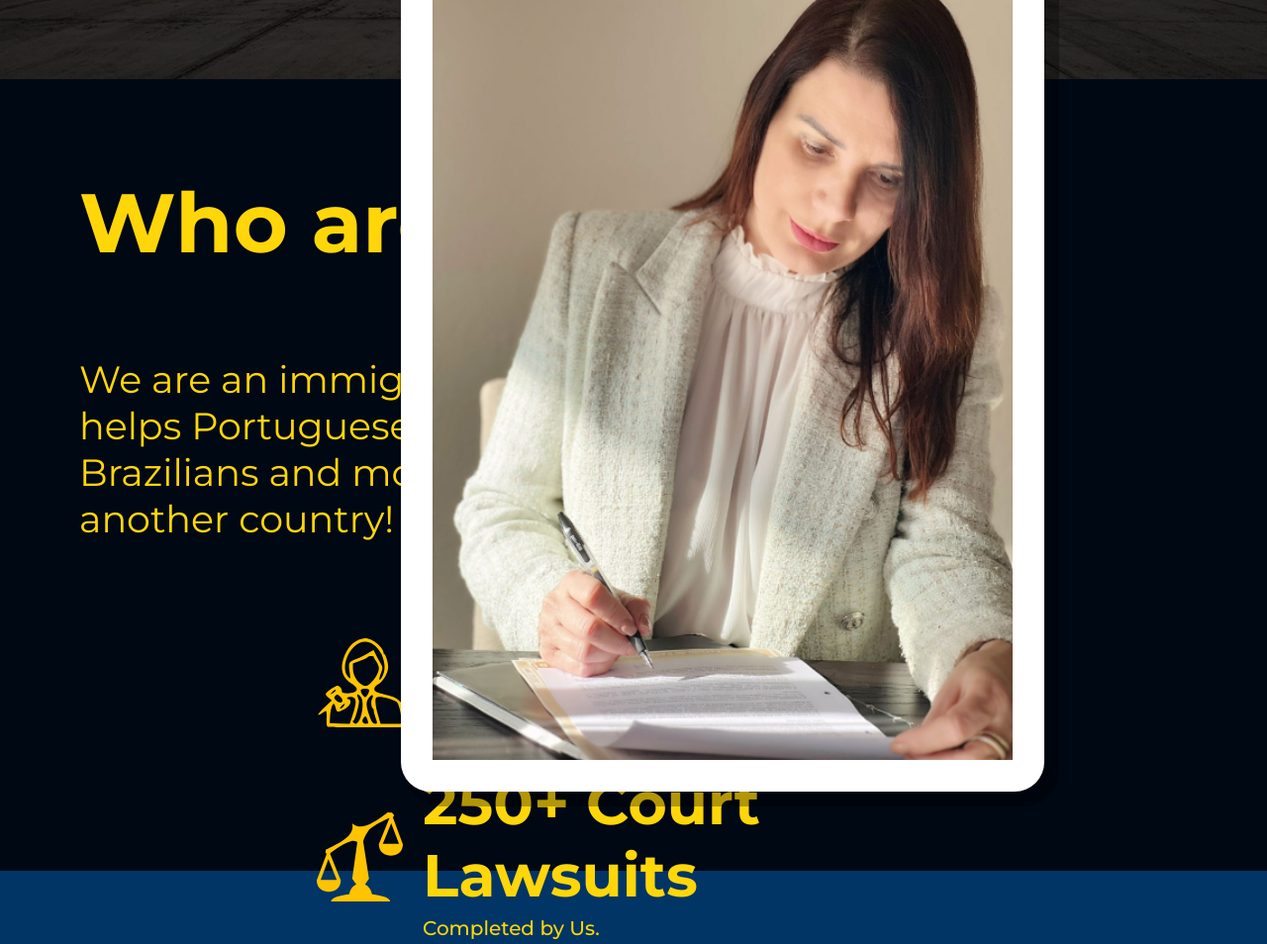
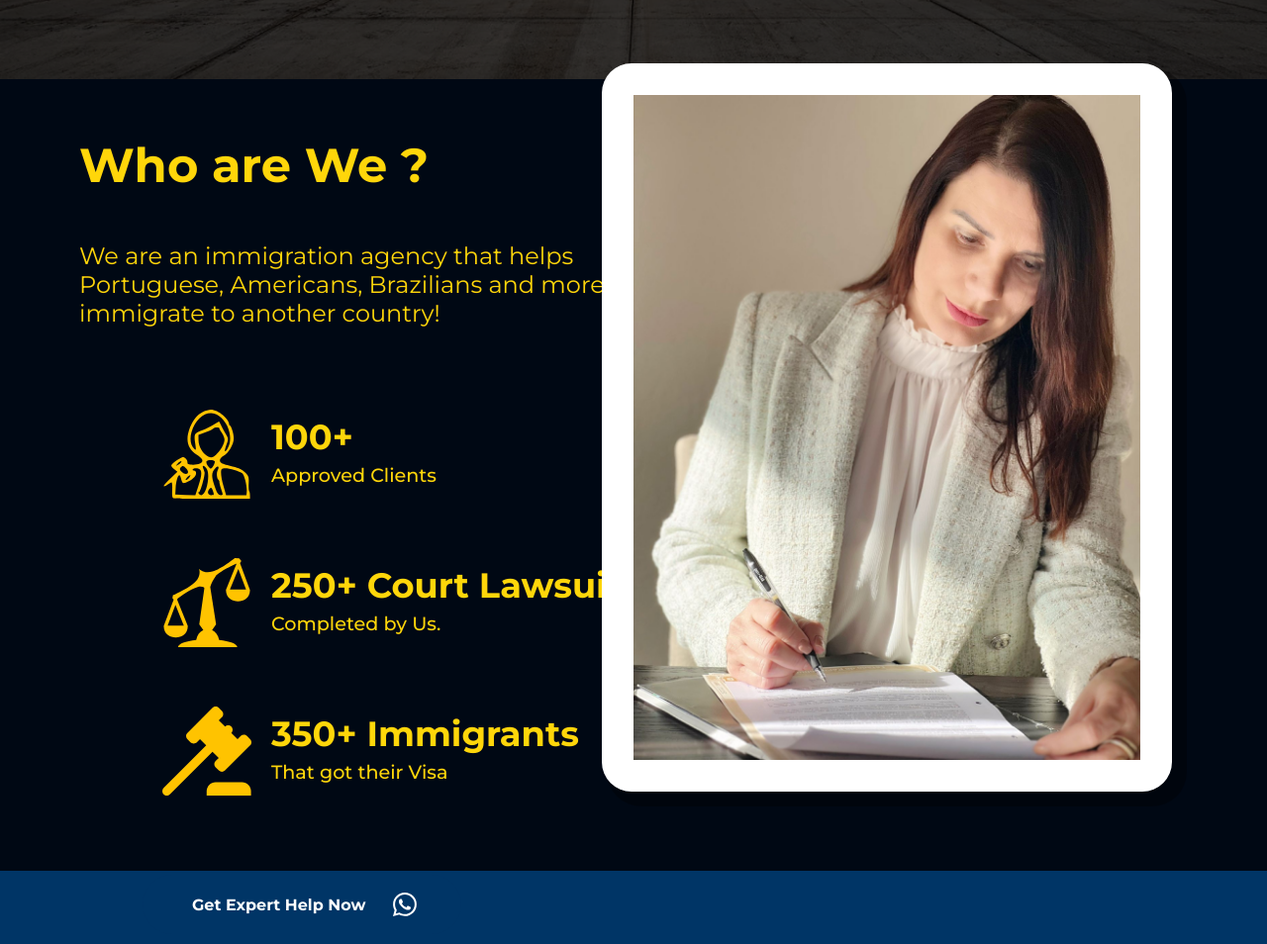
Before and after one commit to phjc/Global-Gateway-Law-branch1, a plain HTML site: page index.html in a window 1280 px wide. Shown: the part 720-1674 px from the top of the page at 99% size. Drawn offline with Linux system fonts and the light colour scheme.

Commit message:
Update styles.css with fixed about me page

```diff
--- a/styles.css
+++ b/styles.css
@@ -63,11 +63,11 @@ body, html {
     width: 1034px;
 }
 .container h1 {
-    font-size: 72px; /* Tamanho da fonte do texto principal */
+    font-size: 4rem; /* Tamanho da fonte do texto principal */
 }
 
 .container h3 {
-    font-size: 18px; /* Tamanho da fonte do texto menor */
+    font-size: 1rem; /* Tamanho da fonte do texto menor */
 }
 .container span {
     font-weight: 400;
@@ -80,7 +80,7 @@ body, html {
     padding: 10px 20px;
     width: 322px;
     height: 60px;
-    font-size: 16px;
+    font-size: 1rem;
     align-items: center;
     cursor: pointer;
     display: flex;
@@ -113,21 +113,21 @@ body, html {
 
 }
 .aboutcontainer h1 {
-     font-size: 84px;
+     font-size: 3rem;
 }
 .aboutcontainer h3 {
-    font-size: 38px;
+    font-size: 1.5rem;
     font-weight: 400;
 }
 .textcontainer {
-    max-width: 60%;
+    max-width: 50%;
 }
 .stats {
     display: flex;
     flex-direction: column;
     margin-top: 20px;
     max-width: 50%;
-    padding-left: 220px;
+    padding-left: 4rem;
 
 }
 .statitem {
@@ -152,18 +152,18 @@ body, html {
 }
 
 .statitem h2 {
-    font-size: 60px;
+    font-size: 2.2rem;
     margin: 0; /* Remove a margem para evitar deslocamento indesejado */
 }
 
 .statitem h4 {
-    font-size: 20px;
+    font-size: 1.2rem;
     margin-top: 5px; /* Adiciona margem superior para separar do texto grande */
     font-weight: 500;
 }
 .imagecontainer {
     max-width: 45%; /* A imagem ocupará até 45% do espaço restante */
-    right: 225px; /* Espaçamento entre o texto e a imagem */
+    right: 6rem; /* Espaçamento entre o texto e a imagem */
     bottom: -90vh;
     display: flex;
     justify-content: flex-end; /* Garante que a imagem se alinhe à direita */
@@ -171,8 +171,8 @@ body, html {
 }
 
 .imagecontainer img {
-    width: 586;
-    height: 788;
+    width: 32rem;
+    height: 42rem;
     border-radius: 30px; /* Para arredondar os cantos da imagem */
     border: 2rem solid;
     border-color: #FFFFFF;
@@ -242,7 +242,7 @@ body, html {
     flex-wrap: wrap;
     align-items: center;
     justify-content: center;
-    width: 100%;
+    width: 90%;
     height: 90%;
     overflow-y: scroll;
 }
```
